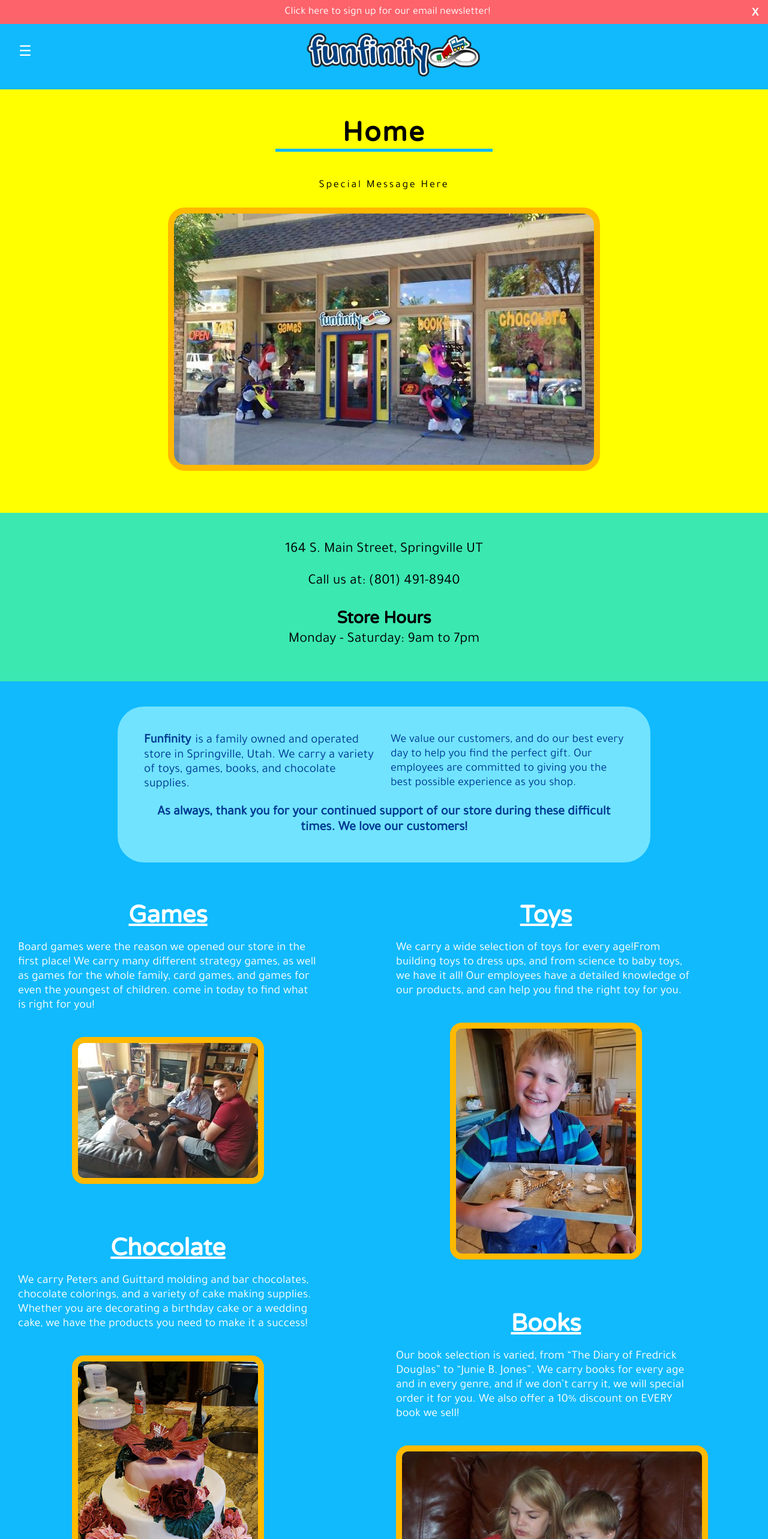
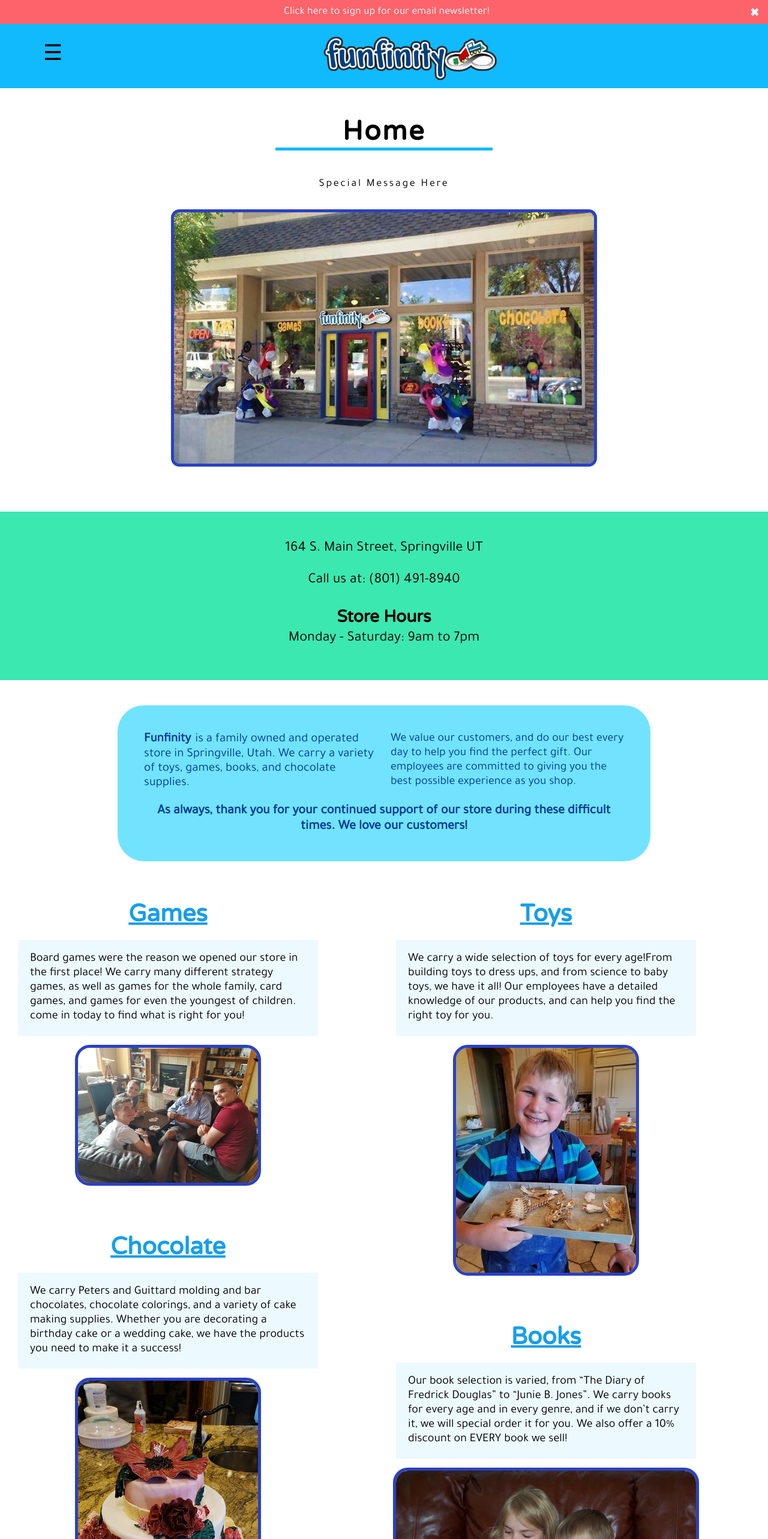
Before and after one commit to kylecooltron/funfinity-react-app, a React (Create React App) app: page / in a window 1280 px wide. Shown: the top 2566 px of the page at 60% size. Built offline with nearby package versions, Linux system fonts and the light colour scheme.

Commit message:
simplified background colors. Fixed css alignment for super thin screens

```diff
--- a/src/App.css
+++ b/src/App.css
@@ -100,9 +100,9 @@ z-index: 2;
 
 .App-logo
 {
-  max-width: 300px;
+  max-width: 250px;
   object-fit: contain;
-  padding: 0.5em 1em;
+  padding: 0.8em 1em 0.2em;
   margin-right: 2.5em;
 }
 
@@ -142,7 +142,7 @@ nav ul li a {
     display: block;
     padding: 1em 1em;
     text-decoration: none;
-    font-size: 1.5rem;
+    font-size: 1.45rem;
     text-align: center;
     transition: 0.5s;
     /* color: black; */
@@ -215,15 +215,22 @@ color: rgb(255, 81, 0);
   margin-top: 1em;
   border: 0;
   padding: 1em 1em 0;
-  color: rgb(27, 179, 255);
+  color: rgb(17, 136, 196);
   background-color: transparent;
+  cursor: pointer;
 }
+
+.App-slide-btn:hover
+{
+  color: rgb(115, 208, 255);
+}
+
 
 .activebtn
 {
 color: rgb(255, 255, 255);
 /* text-shadow: 0 0 5px rgb(16, 111, 255); */
--webkit-text-stroke: 3px rgb(27, 179, 255);
+-webkit-text-stroke: 3px rgb(2, 138, 206);
 }
 
 
@@ -233,7 +240,7 @@ color: rgb(255, 255, 255);
 
 .App-banner
 {
-  background-color: yellow;
+  background-color: white;
   padding: 1em 2em 4em 2em;
   text-align: center;
   font-size: large;
@@ -244,8 +251,8 @@ color: rgb(255, 255, 255);
 .App-banner img
 {
 width: 100%;
-outline: 10px solid #FFB900;
-border-radius: 1em;
+outline: 5px solid #2a41c4;
+border-radius: 0.5em;
 margin-top: 1em;
 max-width: 700px;
 
@@ -272,12 +279,12 @@ margin: 1em 0 0;
 
 .App-home-main
 {
-  background-color: #11BAFD;
+  background-color: white;
   padding: 1em;
 }
 .App-home-main img
 {
-  border: 10px solid #FFB900;
+  outline: 5px solid #2a41c4;
   border-radius: 1em;
 }
 
@@ -304,7 +311,7 @@ margin: 1em 0 0;
   margin: 3em 0;
   text-align: center;
   border-top: 1px solid rgb(21, 80, 170);
-  color: white;
+  color: #169eec;
 }
 
 .App-product-box h4
@@ -318,6 +325,9 @@ margin: 1em 0 0;
 {
   padding-bottom: 1em;
   text-align: left;
+  background-color: #ecf9ff;
+  color: black;
+  padding: 1em;
 }
 
 .App-product-box img
@@ -327,7 +337,7 @@ margin: 1em 0 0;
 
 .App-email-form
 {
-  background-color: yellow;
+  background-color: rgb(231, 237, 253);
   padding: 2em 0;
   text-align: center;
 }
@@ -338,6 +348,8 @@ margin: 1em 0 0;
   padding: 1em;
   border-radius: 1em;
 }
+
+
 .App-email-form iframe
 {
   margin-bottom: 2em;
@@ -357,7 +369,7 @@ padding: 1em 0;
 
 .App-toys
 {
-  background-color: #3BE8B0;
+  background-color: white;
   text-align: center;
   padding: 1em 0;
 }
@@ -380,7 +392,7 @@ h2
 {
   width: 100%;
   border-radius: 1em;
-  outline: 8px solid #FFB900;
+  outline: 5px solid #FFB900;
 }
 .App-toys figure
 {
@@ -398,7 +410,7 @@ h2
 
 .App-books
 {
-  background-color: #FFB900;
+  background-color: white;
   text-align: center;
   padding: 2em 0 0;
 }
@@ -415,7 +427,7 @@ h2
 .App-book-typeboxes img
 {
   width: 95%;
-  outline: 8px solid #FD636B;
+  outline: 5px solid #FFB900;
   border-radius: 1em;
 }
 
@@ -423,8 +435,8 @@ h2
 {
   background-color: rgba(236, 232, 232, 0.932);
   position: absolute;
-  top: 25%;
-  width: 45%;
+  top: 20%;
+  width: 50%;
   font-size: large;
 }
 
@@ -443,13 +455,13 @@ h2
 .App-booklides-box
 {
 padding: 1.5em;
-background-color: rgb(133, 218, 252);
+background-color: #3BE8B0;
 }
 
 .App-booklides-box img
 {
   width: 95%;
-  outline: 10px solid #11BAFD;
+  outline: 5px solid #11BAFD;
   border-radius: 1em;
   height: 500px;
   object-fit: cover;
@@ -504,7 +516,7 @@ max-width: 200px;
 .App-cakeslides-box img
 {
   height: 500px;
-  outline: 8px solid rgb(148, 148, 148);
+  outline: 5px solid rgb(148, 148, 148);
   object-fit: cover;
   width: 100%;
 }
@@ -514,7 +526,6 @@ max-width: 200px;
 
 .App-faq-container
 {
-  background-color: #7cccfa;
   padding: 1em 2em;
 }
 
@@ -546,7 +557,7 @@ max-width: 200px;
 .App-boardgames-container
 {
   padding: 1em;
-  background-color: #3BE8B0;
+
   text-align: center;
 }
 
@@ -558,7 +569,7 @@ max-width: 200px;
 
 .App-boardgames-grid img
 {
-  outline: 8px solid white;
+  outline: 5px solid #3BE8B0;
   border-radius: 1em;
   width: 100%;
   max-width: 500px;
@@ -569,7 +580,7 @@ max-width: 200px;
 
 .App-contact-form
 {
-  background-color: rgb(153, 224, 252);
+  background-color: rgb(205, 233, 245);
   padding: 2em;
 }
 
@@ -587,7 +598,8 @@ max-width: 200px;
 /* footer */
 
 footer {
-  background-color: #FD636B;
+  background-color: white;
+  border-top: 5px solid rgb(233, 231, 231);
   text-align: center;
   padding: 1.5em 1em 1.5em;
 }
@@ -624,7 +636,7 @@ display: inline-block;
 {
   margin-top: 0.25em;
   padding: 0.25em;
-  background-color: #11BAFD;
+  background-color: #646464;
   width: 100%;
   border-radius: 0.5em;
 }
@@ -715,6 +727,34 @@ display: inline-block;
     max-width: 500px;
   }
 
+
+  .App-slide-btn
+  {
+    padding: 0.5em 1.2em 0;
+    font-size: medium;
+  }
+
+
+  .App-book-typeboxes div div
+  {
+    top: 25%;
+    width: 40%;
+  }
+
+
+    .App-logo
+  {
+    max-width: 300px;
+    padding: 0.8em 1em 0.1em;
+  }
+
+  .App-ham
+  {
+    font-size: 1.3em;
+  }
+
+
+
 }
 
 
@@ -796,4 +836,23 @@ display: inline-block;
     height: 650px;
     max-width: 550px;
   }
+
+    .App-slide-btn
+  {
+    padding: 0.5em 2em 0;
+    font-size: large;
+  }
+
+
+  .App-ham
+  {
+    font-size: 1.8em;
+    margin: 0;
+    padding-top: 0.75em;
+    padding-left: 2em;
+  }
+
+
+
+
 }
--- a/src/components/Header.js
+++ b/src/components/Header.js
@@ -48,7 +48,7 @@ const Header = ( { logo, toggleNavMenu }) => {
         showEmailSignup &&
         <div className ="App-email-signup">
           <Link to='/emailform'> Click here to sign up for our email newsletter! </Link>
-          <button onClick={closeEmail}> X </button>
+          <button onClick={closeEmail}> ✖ </button>
         </div>
       }
 
--- a/src/components/Navigation.js
+++ b/src/components/Navigation.js
@@ -34,7 +34,7 @@ const Navigation = ({ closeNavMenu }) => {
 
   return (
     <nav ref={box}>
-      <button onClick={ closeNavMenu } >X</button>
+      <button onClick={ closeNavMenu } >✖</button>
       <ul>
         <li className={location.pathname === '/' ? 'active' : ''}>
           <Link to="/" onClick={ closeNavMenu }>Home</Link>
```
